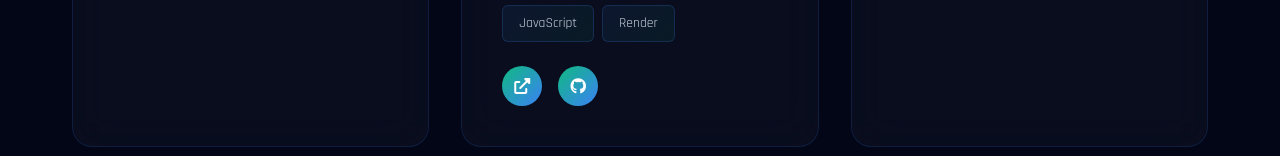
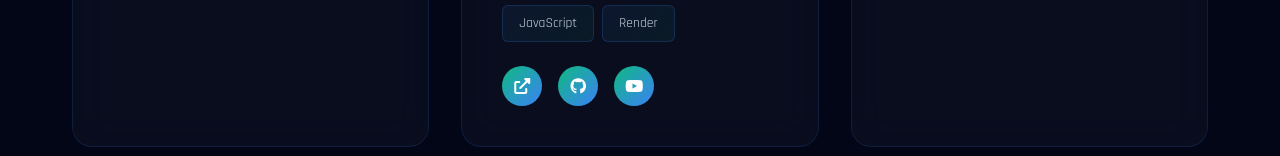
Before and after one commit to ofarino/Portfolio-Website, a plain HTML site: page index.html in a window 1280 px wide. Shown: the part 3029-3185 px from the top of the page. Drawn offline with Linux system fonts and the light colour scheme.

Commit message:
Added drAIn youtube link

```diff
--- a/index.html
+++ b/index.html
@@ -179,6 +179,7 @@
                     <div class="project-links">
                         <a href="https://drain-3m4t.onrender.com/progress" target="_blank" class="project-link"><i class="fas fa-external-link-alt"></i></a>
                         <a href="https://github.com/bcsanadi/drAIn" target="_blank" class="project-link"><i class="fab fa-github"></i></a>
+                        <a href="https://www.youtube.com/watch?v=2n-E4Uhwtcs" target="_blank" class="project-link"><i class="fab fa-youtube"></i></a>
                     </div>
                 </div>
                 <div class="project-cards">
```
